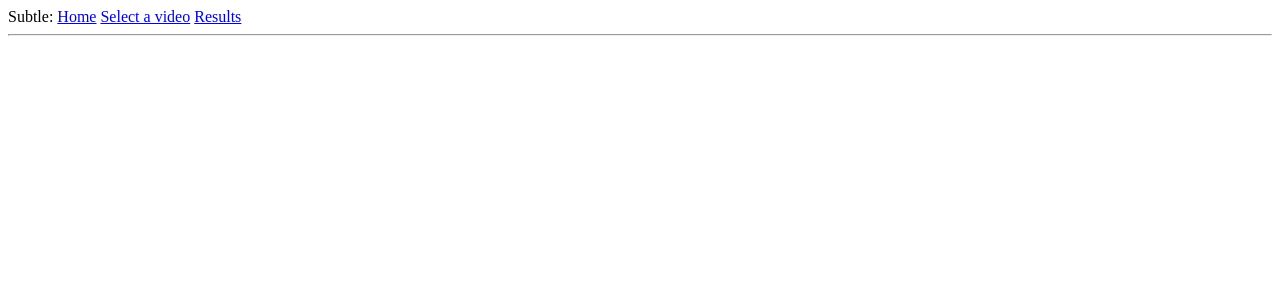
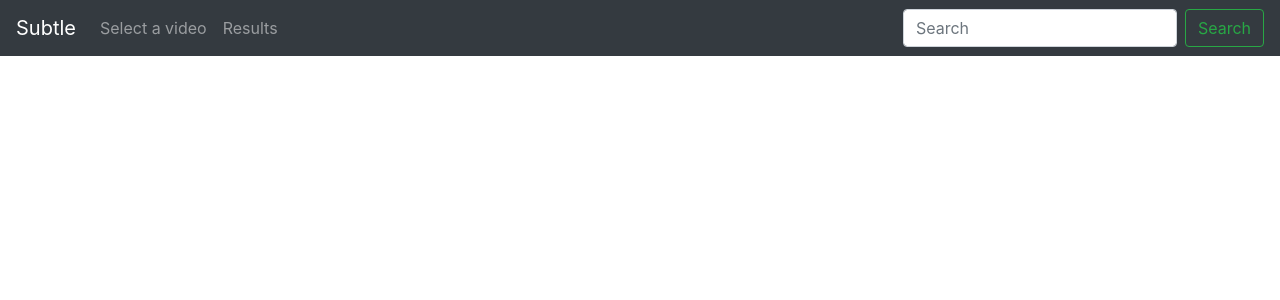
Before and after one commit to beeksma/subtle, a Flask app: template web/templates/base.html in a window 1280 px wide. Shown: the top 300 px of the page. Run offline with Flask 2, Linux system fonts and the light colour scheme; the template is opened without the code that fills it, so the values that code supplies are empty; parts of the project's set-up code (start-up, migrations or seed data) failed here and were passed over; some libraries are stand-ins or nearby versions.

Commit message:
Added new navigation bar

```diff
--- /dev/null
+++ b/web/static/css/subtle.css
@@ -0,0 +1,11 @@
+body    {
+        padding-top: 5rem;
+}
+.popups {
+    padding: 0rem 6.5rem;
+    text-align: center;
+}
+.index  {
+    padding: 3rem 1.5rem;
+    text-align: center;
+}
--- a/web/templates/base.html
+++ b/web/templates/base.html
@@ -1,3 +1,4 @@
+<!doctype html>
 <html>
   <head>
       {% if title %}
@@ -5,9 +6,35 @@
       {% else %}
       <title>Subtle</title>
       {% endif %}
+      <!-- Bootstrap -->
+      <meta name="viewport" content="width=device-width, initial-scale=1">
+      <link href="/static/css/bootstrap.min.css" rel="stylesheet">
+      <link href="/static/css/subtle.css" rel="stylesheet">
   </head>
   <body>
-    <div>
+      <!-- NavBar -->
+      <nav class="navbar navbar-expand-md navbar-dark bg-dark fixed-top">
+          <a class="navbar-brand" href="/">Subtle</a>
+          <button class="navbar-toggler" type="button" data-toggle="collapse" data-target="#navbar" aria-controls="navbar" aria-expanded="false" aria-label="Toggle navigation">
+            <span class="navbar-toggler-icon"></span>
+          </button>
+
+          <div class="collapse navbar-collapse" id="navbar">
+            <ul class="navbar-nav mr-auto">
+              <li class="nav-item">
+                <a class="nav-link" href="/browse">Select a video</a>
+              </li>
+              <li class="nav-item">
+                <a class="nav-link{% if no_results %} disabled{% endif %}" href="/results">Results</a>
+              </li>
+            </ul>
+            <form class="form-inline my-2 my-lg-0">
+              <input class="form-control mr-sm-2" type="text" placeholder="Search" aria-label="Search">
+              <button class="btn btn-outline-success my-2 my-sm-0" type="submit">Search</button>
+            </form>
+          </div>
+        </nav>
+
         {% block popups %}
             {% with messages = get_flashed_messages() %}
                 {% if messages %}
@@ -19,9 +46,10 @@
                 {% endif %}
             {% endwith %}
         {% endblock %}
-    </div>
-    <div>Subtle: <a href="/">Home</a>   <a href="/browse">Select a video</a>   <a href="/results">Results</a></div>
-    <hr>
+      <main role="main" class="container">
           {% block content %}{% endblock %}
+      </main>
+      <script src="/static/js/jquery.js"></script>
+      <script src="/static/js/bootstrap.bundle.js"></script>
   </body>
 </html>
--- a/web/views.py
+++ b/web/views.py
@@ -17,7 +17,8 @@ def home():
 
     return render_template("index.html",
                            title='Welcome to Subtle',
-                           greeting=greeting)
+                           greeting=greeting,
+                           no_results=current_query is None)
 
 
 @app.route('/results')
@@ -43,7 +44,8 @@ def get_result():
                            sort_by=sort_by,
                            is_desc=desc,
                            order="Ascending" if not desc else "Descending",
-                           results=current_query.Results)
+                           results=current_query.Results,
+                           no_results=current_query is None)
 
 
 @app.route('/browse')
@@ -64,6 +66,7 @@ def browse():
                                directories=dirs,
                                files=files,
                                path=navigator.path,
+                               no_results=current_query is None,
                                not_root=(path != navigator.root))
     except FileNotFoundError:
         flash("Something went wrong, please try again")
```
Lines whose indentation alone changed are shown as unchanged.
